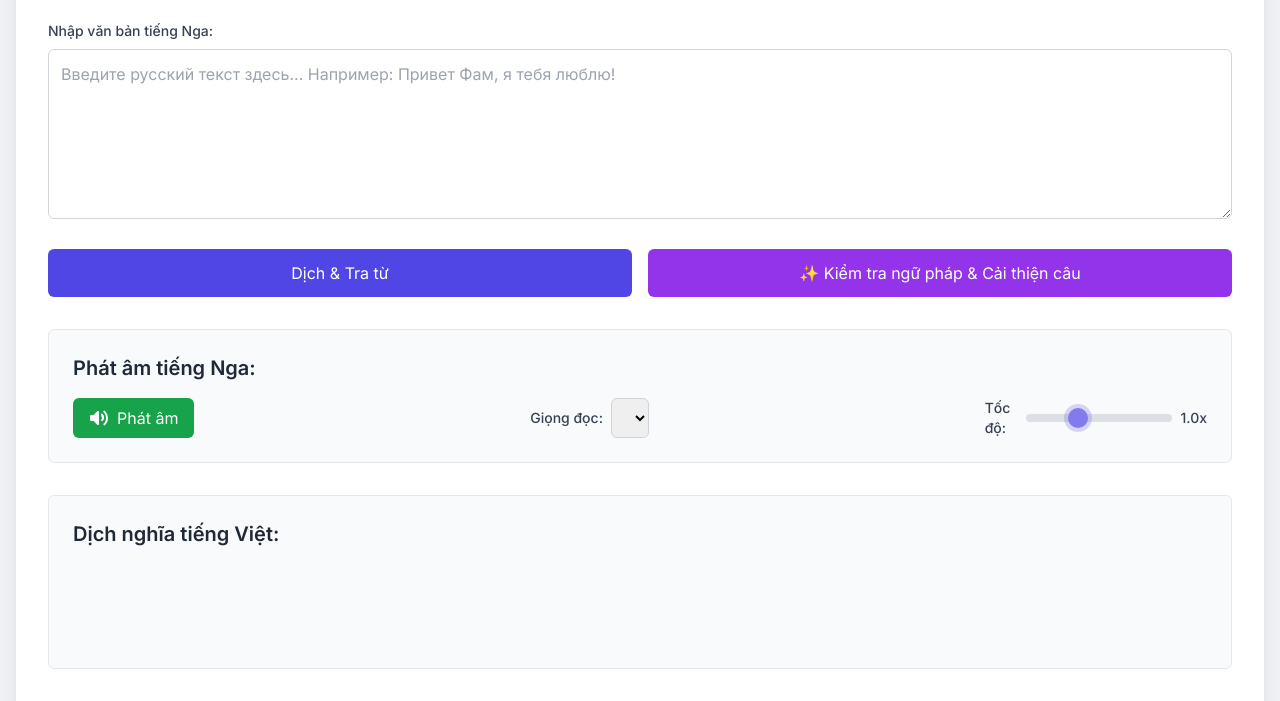
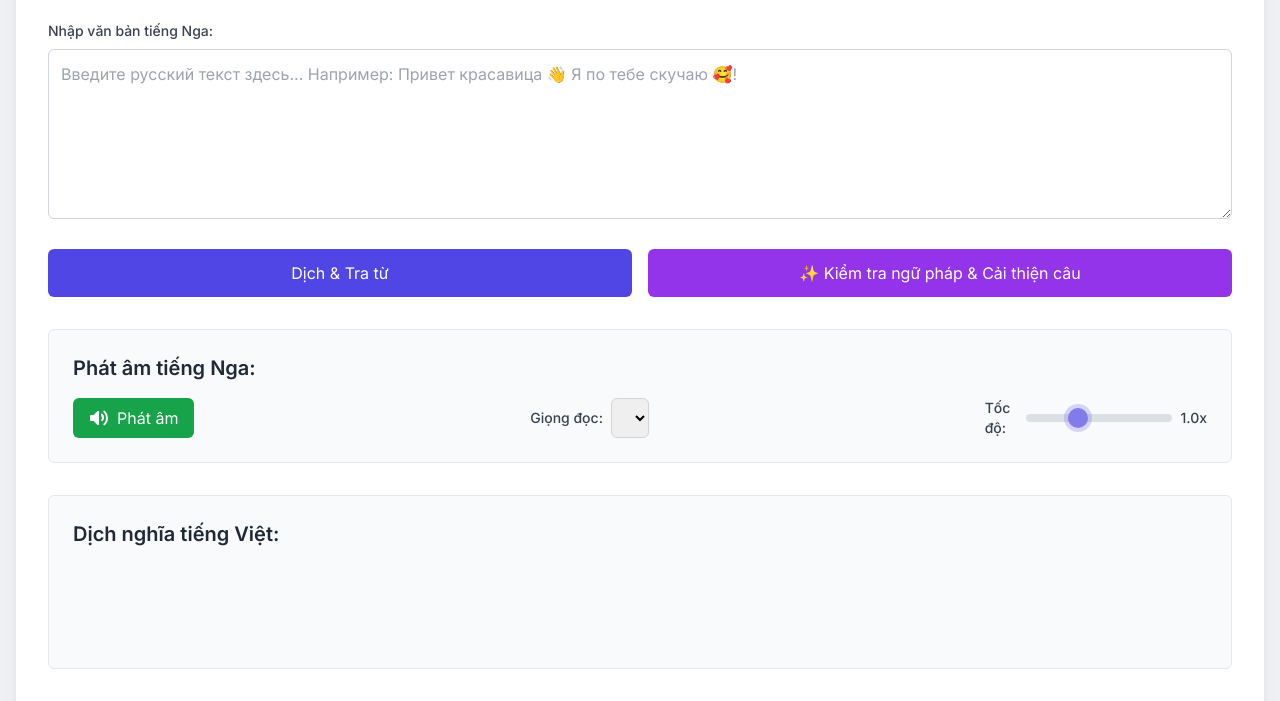
Before and after one commit to X102/tiengngaThaoNguyen, a plain HTML site: page index.html in a window 1280 px wide. Shown: the part 87-788 px from the top of the page. Drawn offline with nearby package versions, Linux system fonts and the light colour scheme.

Commit message:
Update index.html

```diff
--- a/index.html
+++ b/index.html
@@ -93,7 +93,7 @@
             <label for="russianInput" class="block text-gray-700 text-sm font-medium mb-2">Nhập văn bản tiếng Nga:</label>
             <textarea id="russianInput"
                       class="w-full p-3 border border-gray-300 rounded-md focus:outline-none focus:ring-2 focus:ring-indigo-500 transition duration-200"
-                      placeholder="Введите русский текст здесь... Например: Привет Фам, я тебя люблю!"
+                      placeholder="Введите русский текст здесь... Например: Привет красавица 👋 Я по тебе скучаю 🥰!"
                       rows="6"></textarea>
         </div>
 
```
